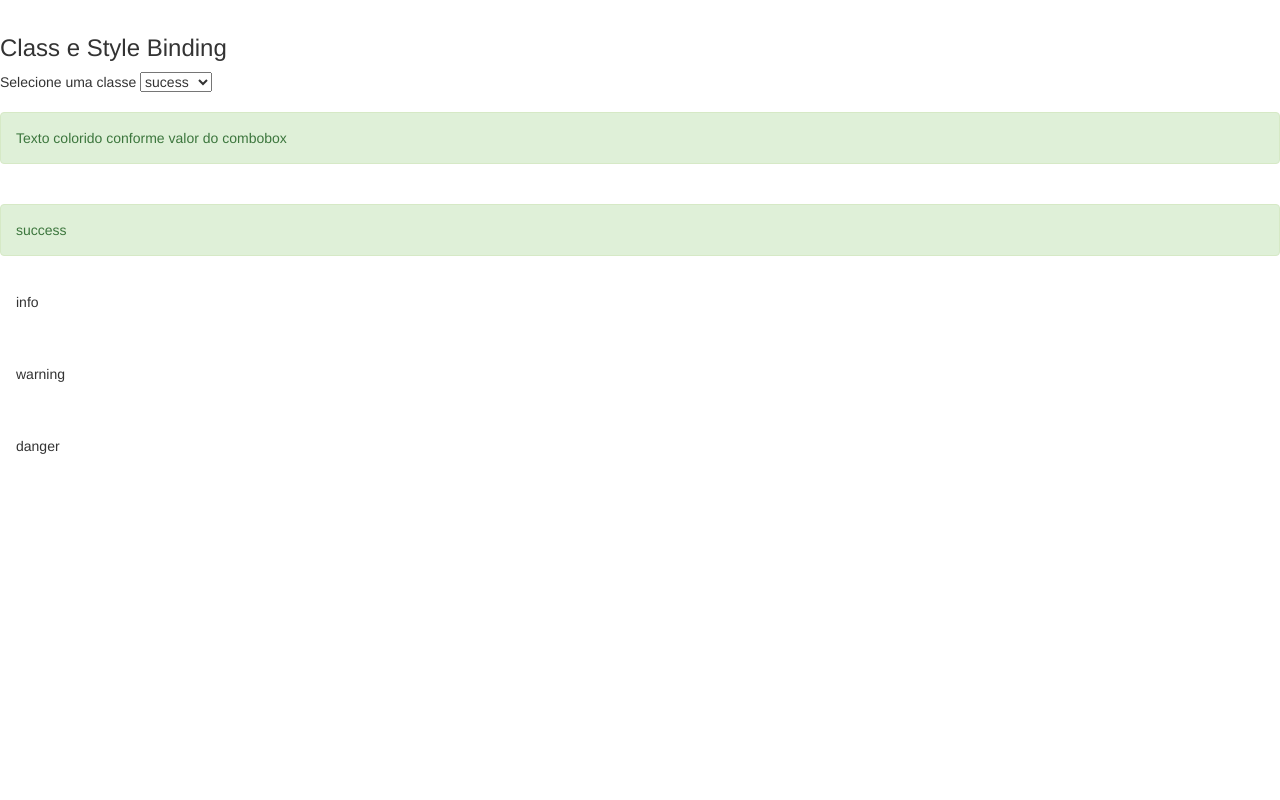
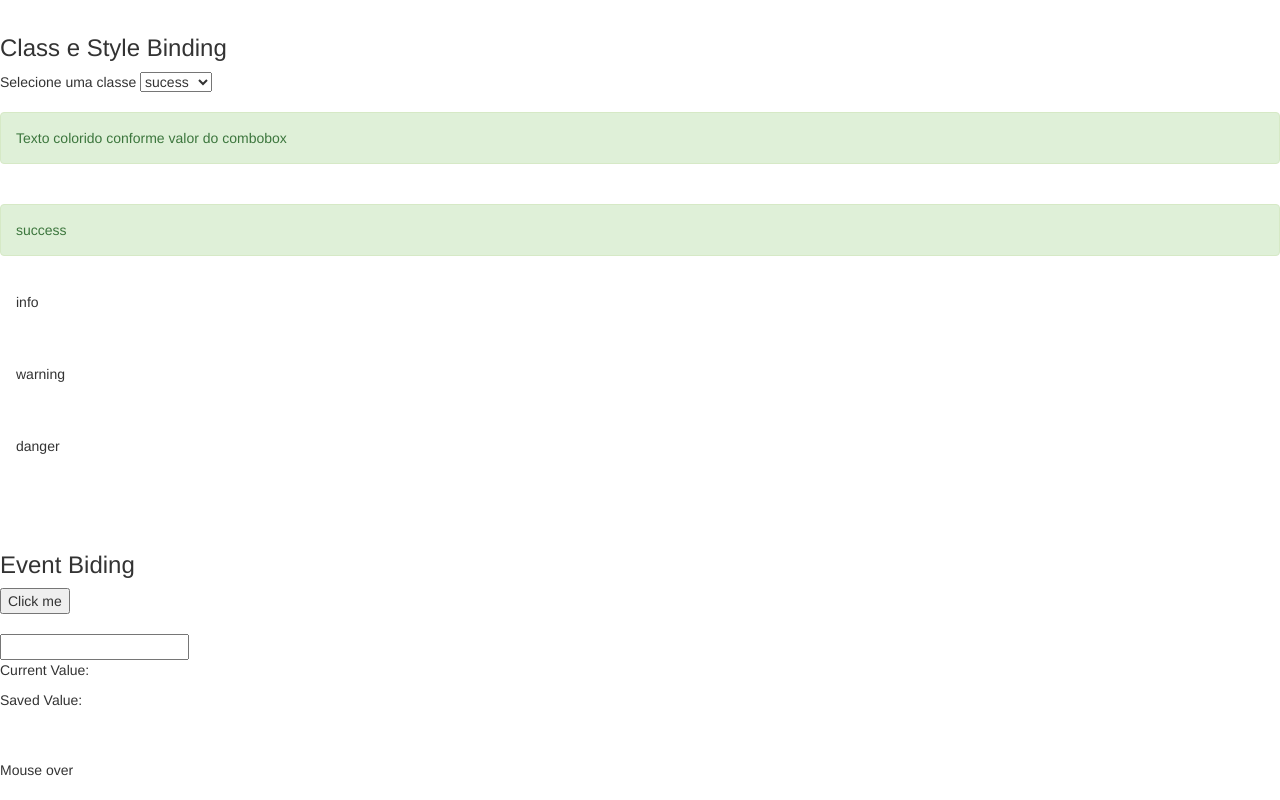
Before and after one commit to ifnazar/curso-angular4, an Angular app in the folder data-binding/: page / in a window 1280 px wide. Shown: the part 181-981 px from the top of the page. Before the commit the page ends 800 px from the top, so only its background shows below. Built offline with nearby package versions, Linux system fonts and the light colour scheme.

Commit message:
data-binding-event

```diff
--- a/data-binding/src/app/app.module.ts
+++ b/data-binding/src/app/app.module.ts
@@ -5,13 +5,15 @@ import { AppComponent } from './app.component';
 import { DataBindingComponent } from './data-binding/data-binding.component';
 import { DataBindingClassStyleComponent } from './data-binding/data-binding-class-style/data-binding-class-style.component';
 import { DataBindingInterpolationComponent } from './data-binding/data-binding-interpolation/data-binding-interpolation.component';
+import { DataBindingEventComponent } from './data-binding/data-binding-event/data-binding-event.component';
 
 @NgModule({
   declarations: [
     AppComponent,
     DataBindingComponent,
     DataBindingClassStyleComponent,
-    DataBindingInterpolationComponent
+    DataBindingInterpolationComponent,
+    DataBindingEventComponent
   ],
   imports: [
     BrowserModule
--- /dev/null
+++ b/data-binding/src/app/data-binding/data-binding-event/data-binding-event.component.css
@@ -0,0 +1,4 @@
+.highlight {
+  background-color: yellow;
+  font-weight: bold;
+}
--- /dev/null
+++ b/data-binding/src/app/data-binding/data-binding-event/data-binding-event.component.html
@@ -0,0 +1,24 @@
+<h3>Event Biding</h3>
+<div>
+  <button (click)="onClickButtonX1()">Click me</button>
+  <br/>
+  <br/>
+  <input type="text"
+         (keyup)="onKeyUp($event)"
+         (keyup.enter)="saveValue($event.target.value)"
+         (blur)="saveValue(fieldX1.value)"
+         #fieldX1>
+  <br/>
+  <p>Current Value: {{ currentValue }}</p>
+  <p>Saved Value: {{ savedValue }}</p>
+  <br/>
+  <br/>
+  <span
+    (mouseover)="onMouseOverOut(true)"
+    (mouseout)="onMouseOverOut(false)"
+    [class.highlight]="isMouseOver">
+    Mouse over
+  </span>
+  <br/>
+  <br/>
+</div>
--- /dev/null
+++ b/data-binding/src/app/data-binding/data-binding-event/data-binding-event.component.ts
@@ -0,0 +1,36 @@
+import { Component, OnInit } from '@angular/core';
+
+@Component({
+  selector: 'app-data-binding-event',
+  templateUrl: './data-binding-event.component.html',
+  styleUrls: ['./data-binding-event.component.css']
+})
+export class DataBindingEventComponent implements OnInit {
+
+  constructor() { }
+
+  currentValue: string;
+  savedValue: string;
+  isMouseOver: boolean = false;
+
+  onClickButtonX1() {
+    alert('Hello');
+  }
+
+  onKeyUp(event: KeyboardEvent) {
+    this.currentValue = (<HTMLInputElement>event.target).value;
+  }
+
+  saveValue(value) {
+    this.savedValue = value;
+  }
+
+  onMouseOverOut() {
+    this.isMouseOver = !this.isMouseOver;
+  }
+
+
+  ngOnInit() {
+  }
+
+}
--- a/data-binding/src/app/data-binding/data-binding.component.html
+++ b/data-binding/src/app/data-binding/data-binding.component.html
@@ -3,5 +3,7 @@
     <app-data-binding-interpolation></app-data-binding-interpolation>
     <br/>
     <app-data-binding-class-style></app-data-binding-class-style>
+    <br/>
+    <app-data-binding-event></app-data-binding-event>
   </article>
 </section>
```
Also changed, not shown: 1 other file (tests, documents, lock files or other folders).
